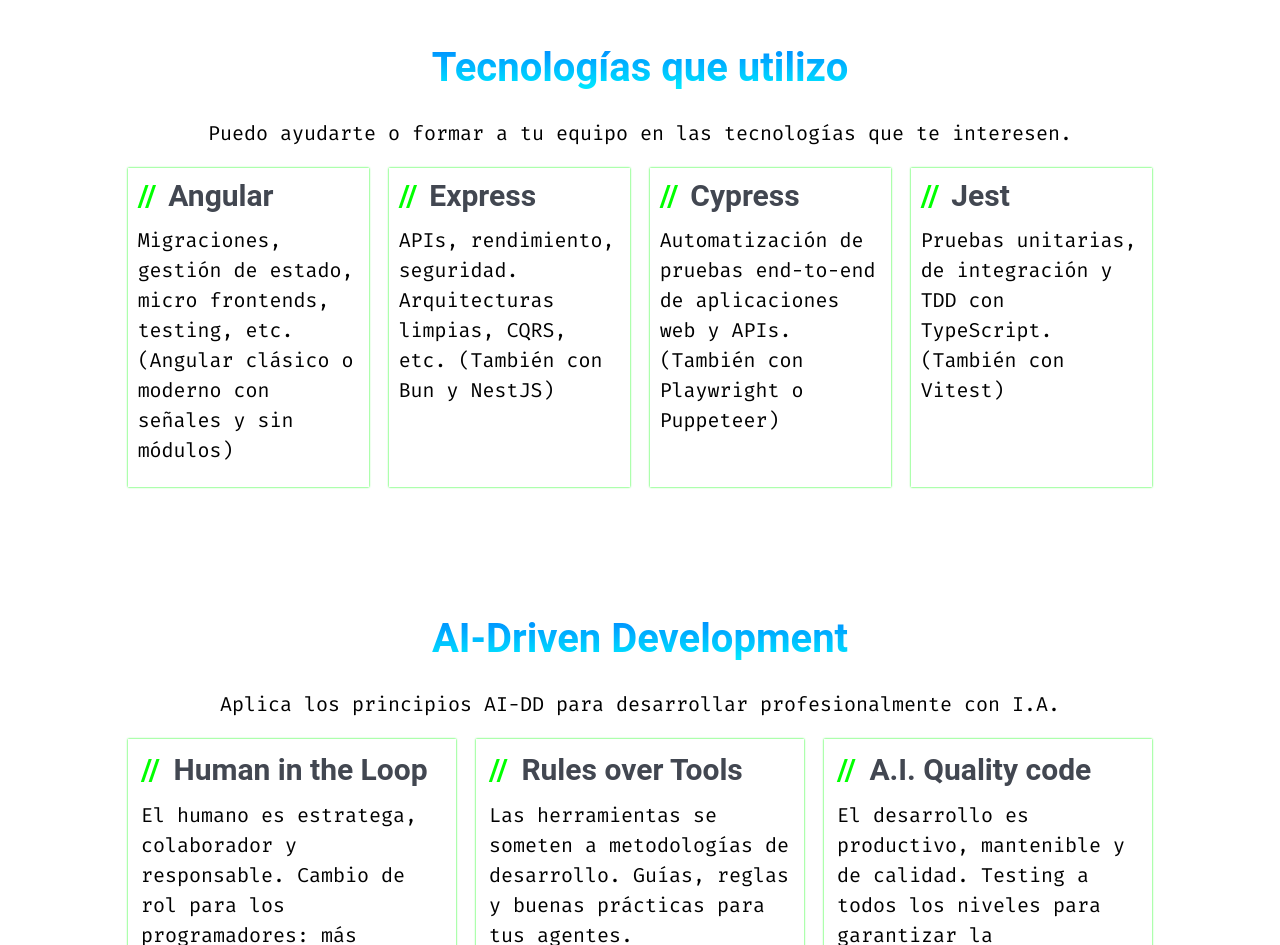
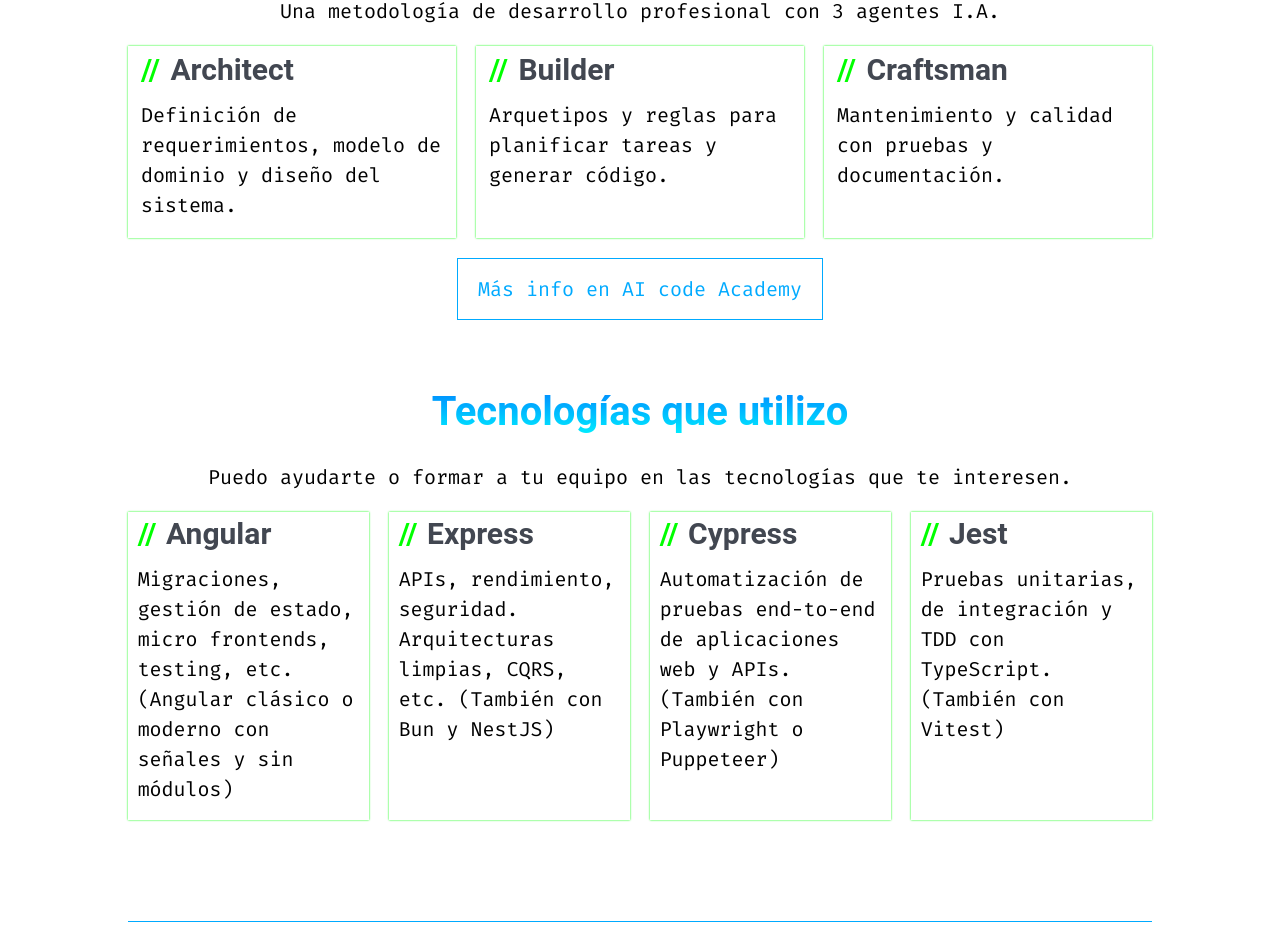
Before and after one commit to AlbertoBasalo/albertobasalo-dev, an Astro site: page / in a window 1280 px wide. Shown: the part 990-1935 px from the top of the page. Built offline with nearby package versions, Linux system fonts and the light colour scheme; Astro itself is replaced by a stand-in of ours; a web font is replaced by a local one.

Commit message:
'Release'

```diff
--- a/src/components/Hero.astro
+++ b/src/components/Hero.astro
@@ -12,30 +12,29 @@
 const { title, subtitle, cta } = hero;
 ---
 
-<section
-    id="hero"
-    class="container">
+<section id="hero" class="container">
   <header class="center">
     <h1 class="color"><MatrixText text={title} /></h1>
   </header>
   <main class="center">
     <span>{subtitle}<BlinkCursor /></span>
   </main>
-    {cta && (
+  {
+    cta && (
       <footer class="center">
         {cta.link && (
-        <a role="button" class="outline"
+          <a
+            role="button"
+            class="outline"
             href={cta.link}
             target="_blank"
-          rel="noopener">
+            rel="noopener"
+          >
             {cta.text}
           </a>
         )}
-        {
-          !cta.link && (
-            <h2 class="center secondary">{cta.text}</h2>
+        {!cta.link && <h2 class="center primary">{cta.text}</h2>}
+      </footer>
     )
   }
-      </footer>
-    )}
 </section>
--- a/src/content/home.content.ts
+++ b/src/content/home.content.ts
@@ -51,6 +51,30 @@
       },
     ],
   },
+  aidd: {
+    title: "AI-Driven Development",
+    subtitle:
+      "Una metodología de desarrollo profesional con 3 agentes I.A.",
+    cards: [
+      {
+        title: "Architect",
+        description: "Definición de requerimientos, modelo de dominio y diseño del sistema.",
+      },
+      {
+        title: "Builder",
+        description:
+          "Arquetipos y reglas para planificar tareas y generar código.",
+      },
+      {
+        title: "Craftsman",
+        description: "Mantenimiento y calidad con pruebas y documentación.",
+      },
+    ],
+    cta: {
+      text: "Más info en AI code Academy",
+      link: "https://aicode.academy",
+    },
+  },
   technologies: {
     title: "Tecnologías que utilizo",
     subtitle:
@@ -78,30 +102,4 @@
       },
     ],
   },
-  aidd: {
-    title: "AI-Driven Development",
-    subtitle:
-      "Aplica los principios AI-DD para desarrollar profesionalmente con I.A.",
-    cards: [
-      {
-        title: "Human in the Loop",
-        description:
-          "El humano es estratega, colaborador y responsable. Cambio de rol para los programadores: más documentación y arquitectura de software.",
-      },
-      {
-        title: "Rules over Tools",
-        description:
-          "Las herramientas se someten a metodologías de desarrollo. Guías, reglas y buenas prácticas para tus agentes.",
-      },
-      {
-        title: "A.I. Quality code",
-        description:
-          "El desarrollo es productivo, mantenible y de calidad. Testing a todos los niveles para garantizar la funcionalidad.",
-      },
-    ],
-    cta: {
-      text: "Más info en AI code Academy",
-      link: "https://aicode.academy",
-    },
-  },
 };
--- a/src/layouts/Footer.astro
+++ b/src/layouts/Footer.astro
@@ -6,7 +6,7 @@
 const localLinks = [
   { href: "/consultoria", text: "Consultoría" },
   { href: "/formacion", text: "Formación" },
-  // { href: "/portfolio", text: "Portfolio" },
+  { href: "/portfolio", text: "Portfolio" },
 ];
 
 const links = [
--- a/src/pages/index.astro
+++ b/src/pages/index.astro
@@ -4,13 +4,11 @@
 import Layout from "@layouts/Layout.astro";
 import Hero from "../components/Hero.astro";
 ---
-<Layout
-  layout={HOME.layout}>
 
+<Layout layout={HOME.layout}>
   <Hero hero={HOME.hero} />
 
   <Section section={HOME.services} />
+  <Section section={HOME.aidd} />
   <Section section={HOME.technologies} />
-  <Section section={HOME.aidd} />
-
 </Layout>
--- a/src/styles/custom.css
+++ b/src/styles/custom.css
@@ -22,7 +22,7 @@
 
 .comment {
   color: var(--pico-secondary);
-	margin-right: 2%;
+  margin-right: 1%;
 }
 
 .container {
--- a/src/styles/global.css
+++ b/src/styles/global.css
@@ -23,24 +23,28 @@
     padding-right: 4%;
   }
 }
+
 @media (min-width: 768px) {
   body {
     padding-left: 5%;
     padding-right: 5%;
   }
 }
+
 @media (min-width: 1024px) {
   body {
     padding-left: 8%;
     padding-right: 8%;
   }
 }
+
 @media (min-width: 1280px) {
   body {
     padding-left: 10%;
     padding-right: 10%;
   }
 }
+
 @media (min-width: 1536px) {
   body {
     padding-left: 15%;
@@ -73,7 +77,10 @@
 
 article,
 section {
-	padding: 4%;
+  padding-left: 4%;
+  padding-right: 4%;
+  padding-top: 2%;
+  padding-bottom: 2%;
 }
 
 header {
```
Also changed, not shown: 10 other files. Lines whose indentation alone changed are shown as unchanged.
